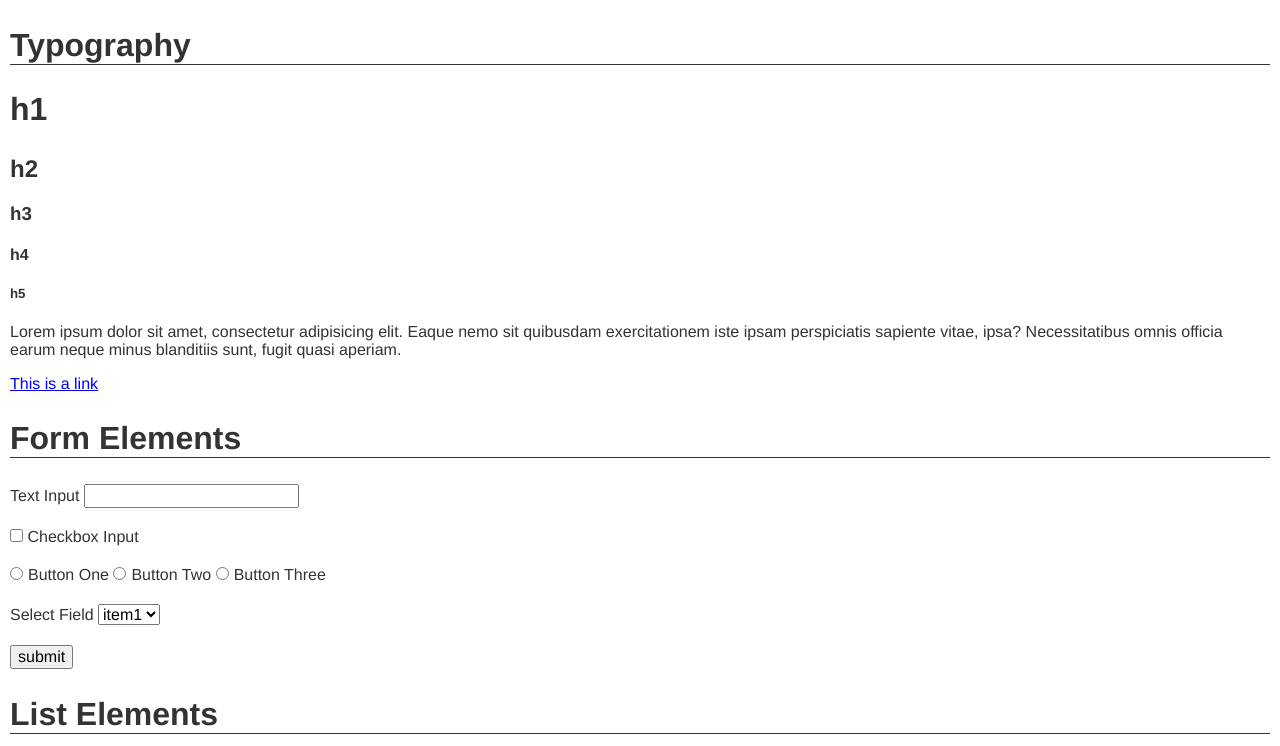
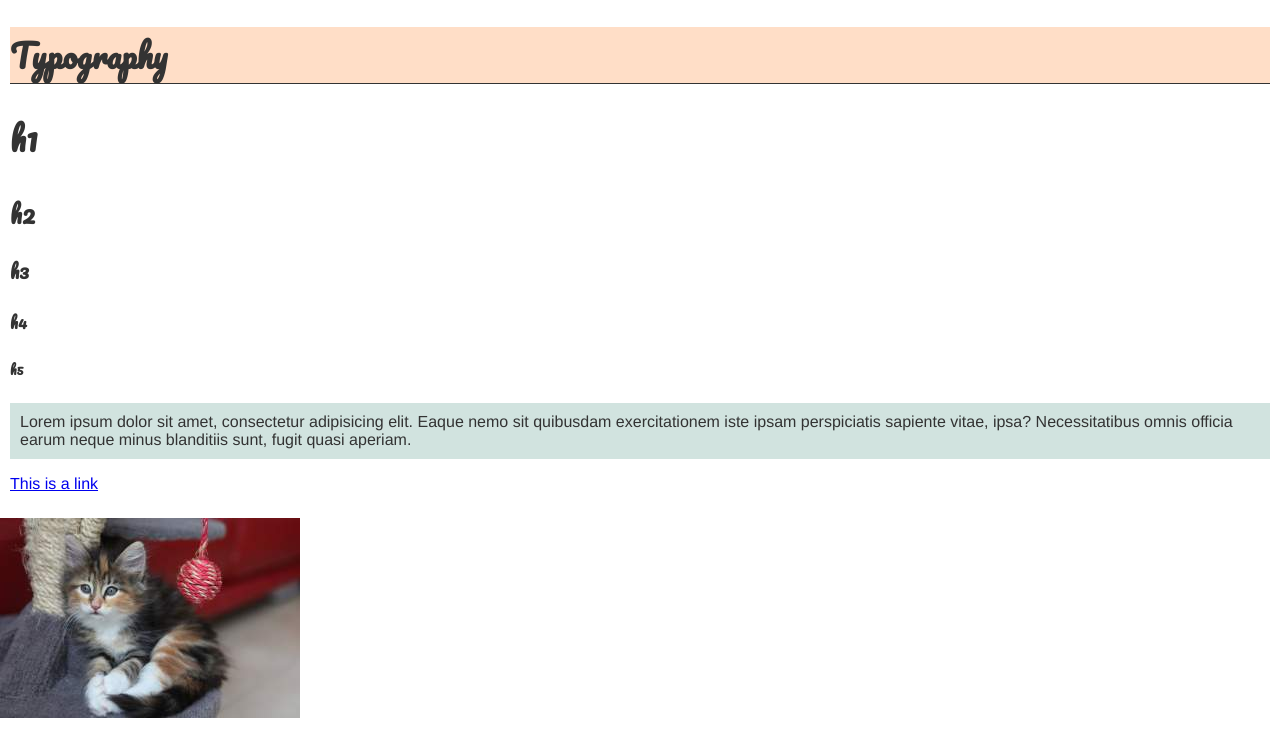
Before and after one commit to pamelatung/polythene-pam, a plain HTML site: page index.html in a window 1280 px wide. Shown: the top 746 px of the page. Drawn offline with Linux system fonts and the light colour scheme.

Commit message:
Made things prettier

```diff
--- a/css/main.css
+++ b/css/main.css
@@ -16,6 +16,16 @@ section {
 
 h1.title {
   border-bottom: 1px solid #333;
+  background: #FFDEC7;
+}
+
+h1, h2, h3, h4, h5 {
+	font-family: "Pacifico", "Helvetica", sans-serif;
+}
+
+p {
+	background: #D1E3DF;
+	padding:10px;
 }
 
 .formelement {
--- a/index.html
+++ b/index.html
@@ -4,6 +4,7 @@
   <meta charset="UTF-8">
   <title>Title Goes Here</title>
   <link rel="stylesheet" href="css/main.css">
+  <link href='http://fonts.googleapis.com/css?family=Pacifico' rel='stylesheet' type='text/css'>
 </head>
 <body>
 
@@ -18,6 +19,8 @@
 
     <a href="#">This is a link</a>
   </section>
+
+  <img src="images/kitten200.jpeg" height="200" width="300" alt="Kitten!">
 
   <section>
     <h1 class="title">Form Elements</h1>
```
Also changed, not shown: images/kitten200.jpeg (added).
